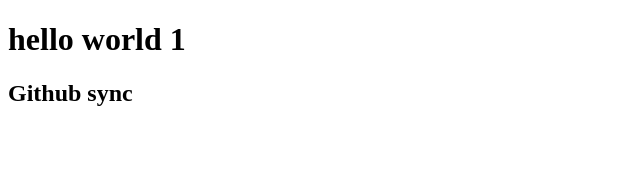
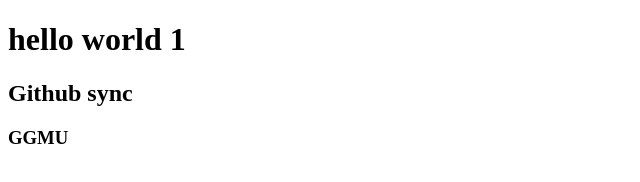
Before and after one commit to Kibrsol/kibreab1, a plain HTML site: page index.html in a window 1280 px wide. Shown: the full height of the page, 0-640 px from the left. Drawn offline with Linux system fonts and the light colour scheme.

Commit message:
Update index.html
h3 added

```diff
--- a/index.html
+++ b/index.html
@@ -9,6 +9,7 @@
 <body>
     <h1>hello world 1</h1>
     <h2>Github sync</h2>
+    <h3>GGMU</h3>
     <script src="index.js"></script>
 </body>
 </html>
```
